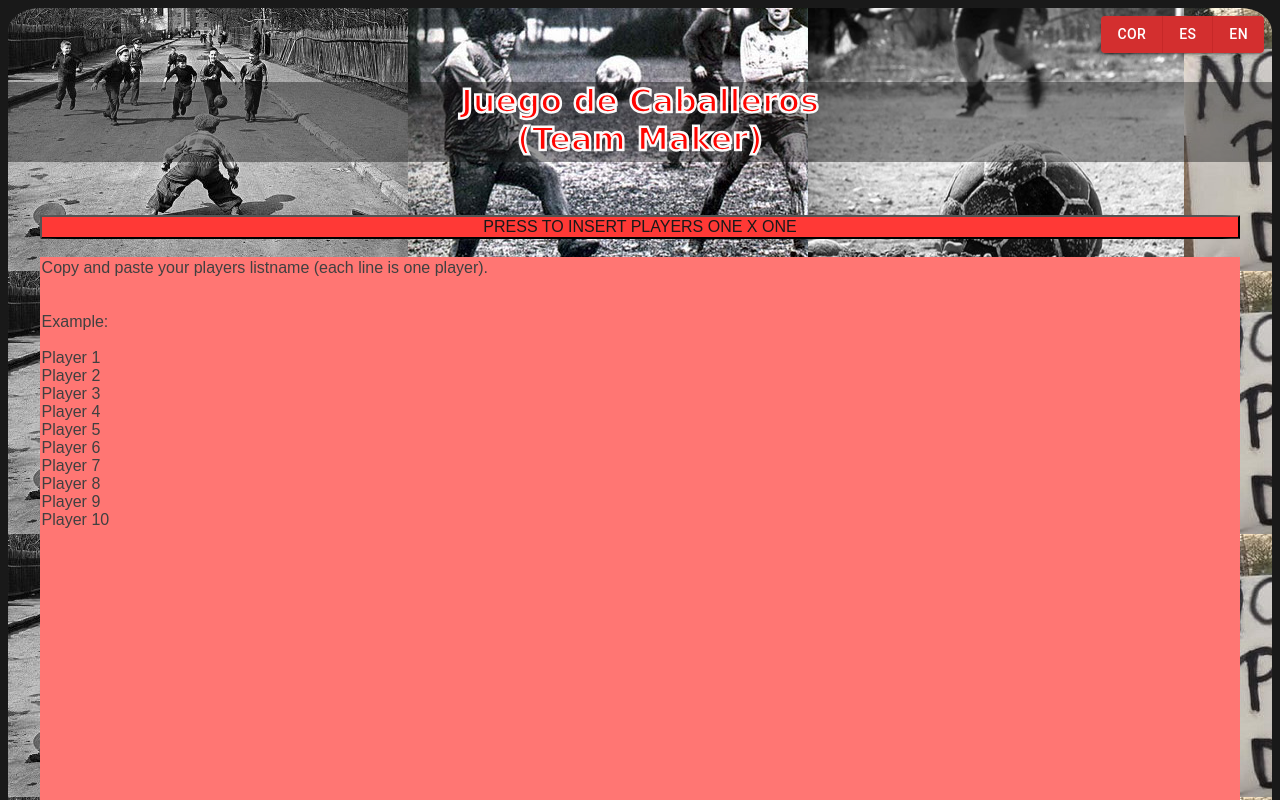
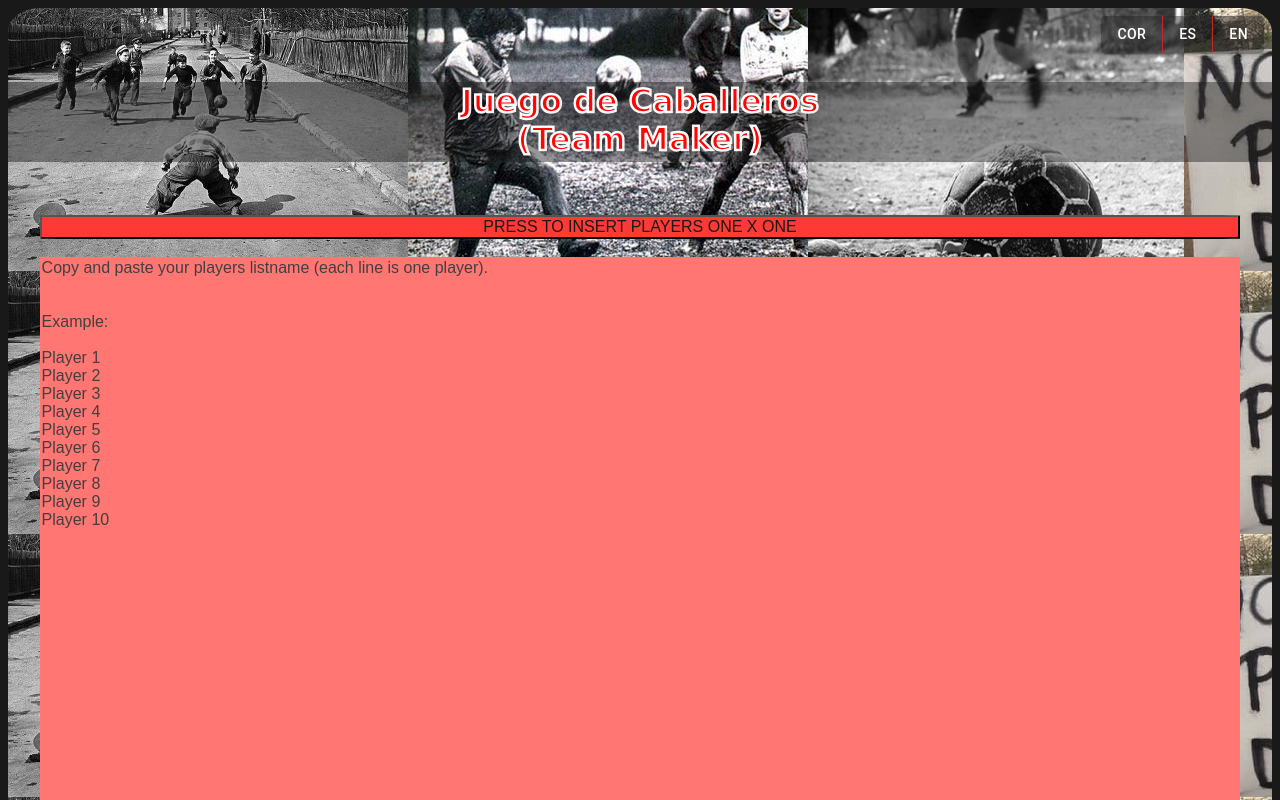
Before and after one commit to smhg15/Juego-de-Caballeros, a React (Vite) app: page / in a window 1280 px wide. Shown: the top 800 px of the page. Built offline with nearby package versions, Linux system fonts and the light colour scheme.

Commit message:
style(App): change style details

```diff
--- a/package.json
+++ b/package.json
@@ -12,6 +12,7 @@
   "dependencies": {
     "@emotion/react": "^11.11.3",
     "@emotion/styled": "^11.11.0",
+    "@mui/icons-material": "^5.15.11",
     "@mui/material": "^5.15.11",
     "@reduxjs/toolkit": "^2.2.1",
     "react": "^18.2.0",
--- a/src/components/MalditoLunesAppForm.jsx
+++ b/src/components/MalditoLunesAppForm.jsx
@@ -2,6 +2,8 @@ import React, { useState, useRef } from 'react';
 import './MalditoLunesAppForm.css'
 import OutputTeams from './outputTeams/OutputTeams';
 import languages from '../languages'
+import DeleteRoundedIcon from '@mui/icons-material/Delete';
+import { IconButton, colors } from '@mui/material';
 
 
 
@@ -110,7 +112,9 @@ function MalditoLunesAppForm() {
                             {index+1}- {player}
                         </td>
                         <td>
-                            <button className='section__button font' onClick={(e) => handleDeleteRow(e, index)}>Delete</button>
+                            <IconButton aria-label="delete" onClick={(e) => handleDeleteRow(e, index)}>
+                                <DeleteRoundedIcon sx={{color:'#191919'}}/>
+                            </IconButton>
                         </td>
                     </tr>
                     ))}
--- a/src/components/Translate.jsx
+++ b/src/components/Translate.jsx
@@ -20,18 +20,20 @@ import Box from '@mui/material/Box';
         },
       }}
     >
-      <ButtonGroup variant="contained" aria-label="Basic button group" color="error">
+      <ButtonGroup variant="contained" aria-label="Basic button group" color='error'>
         <Button
           title='Cordobés'
           aria-label="Cordobeceala"
           onClick={() => dispatch(translateToCordobez())}
+          sx={{backgroundColor:'#19191971'}}
         >
           Cor
         </Button>
         <Button
-        title='Español'
+          title='Español'
           aria-label="español"
           onClick={() => dispatch(translateToSpanish())}
+          sx={{backgroundColor:'#19191971'}}
         >
           Es
         </Button>
@@ -39,6 +41,7 @@ import Box from '@mui/material/Box';
           title='English'
           aria-label="te-time"
           onClick={() => dispatch(translateToEnglish())}
+          sx={{backgroundColor:'#19191971'}}
         >
           En
         </Button>
```
Also changed, not shown: 1 other file (tests, documents, lock files or other folders).
